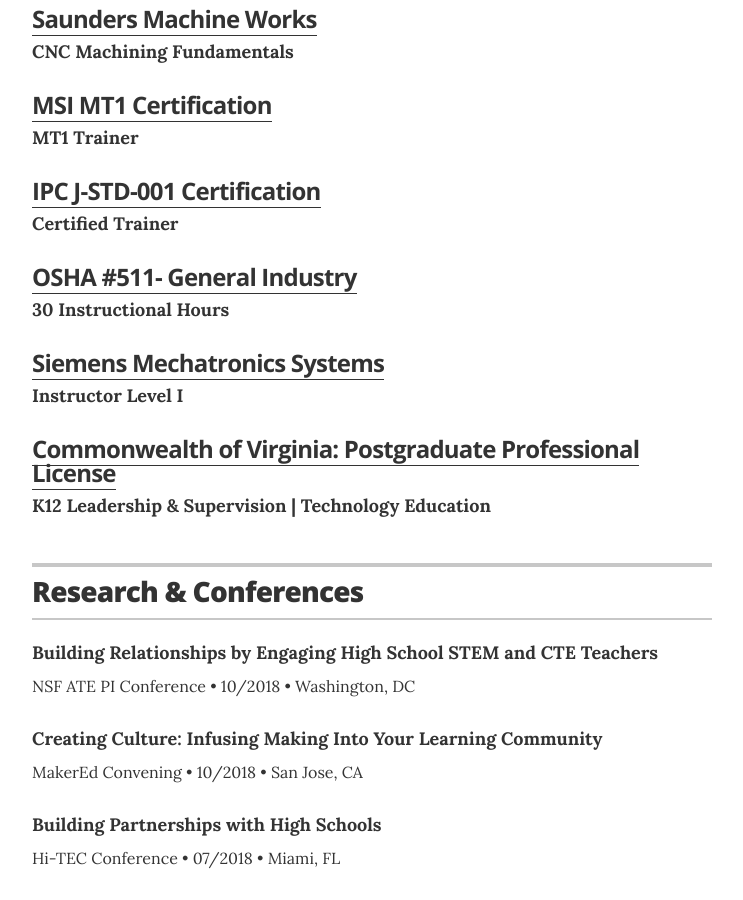
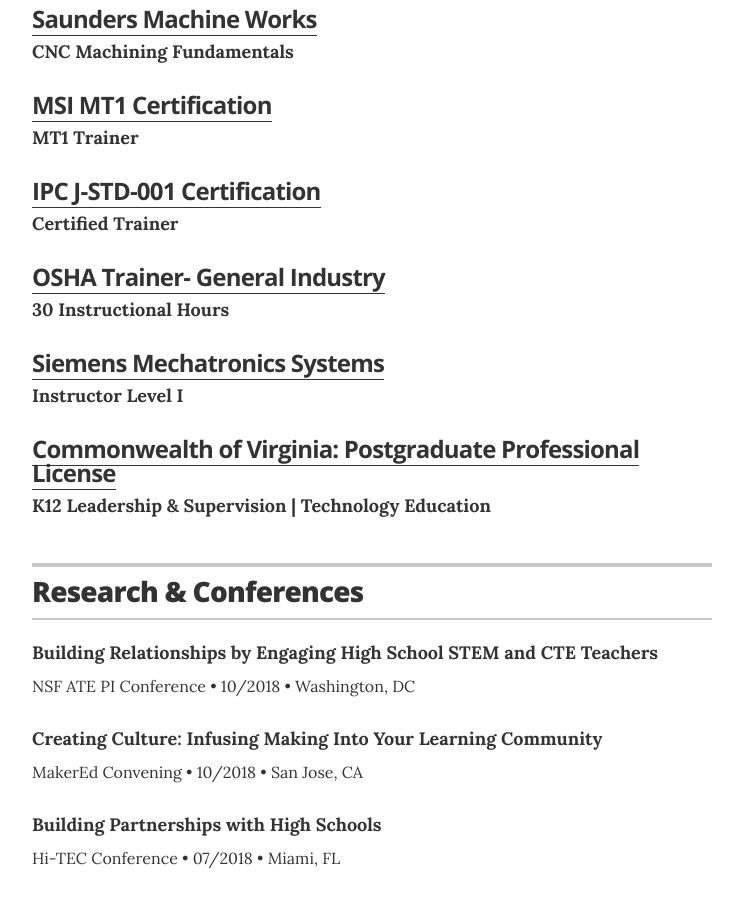
Before and after one commit to eabredder/eabredder.github.io, a Jekyll site: the page built from index.html, in a window 1280 px wide and 900 px high, scrolled down 3325 px. Shown: the whole window, without its empty margins (268-1011 px from the left). Built offline with Jekyll 4.4.1, drawn with Linux system fonts in a browser that asks for light colours.

Commit message:
Update resume.html

```diff
--- a/_layouts/resume.html
+++ b/_layouts/resume.html
@@ -229,7 +229,7 @@
         </div>
 
         <div class="resume-item">
-          <h3 class="resume-item-title"><a href="images/OSHA511 - Cert.pdf" target="_blank">OSHA #511- General Industry</a></h3>
+          <h3 class="resume-item-title"><a href="images/OSHAGI-Trainer.pdf" target="_blank">OSHA Trainer- General Industry</a></h3>
           <h4 class="resume-item-details">30 Instructional Hours</h4>
           <p class="resume-item-copy"></p>
         </div>
```
